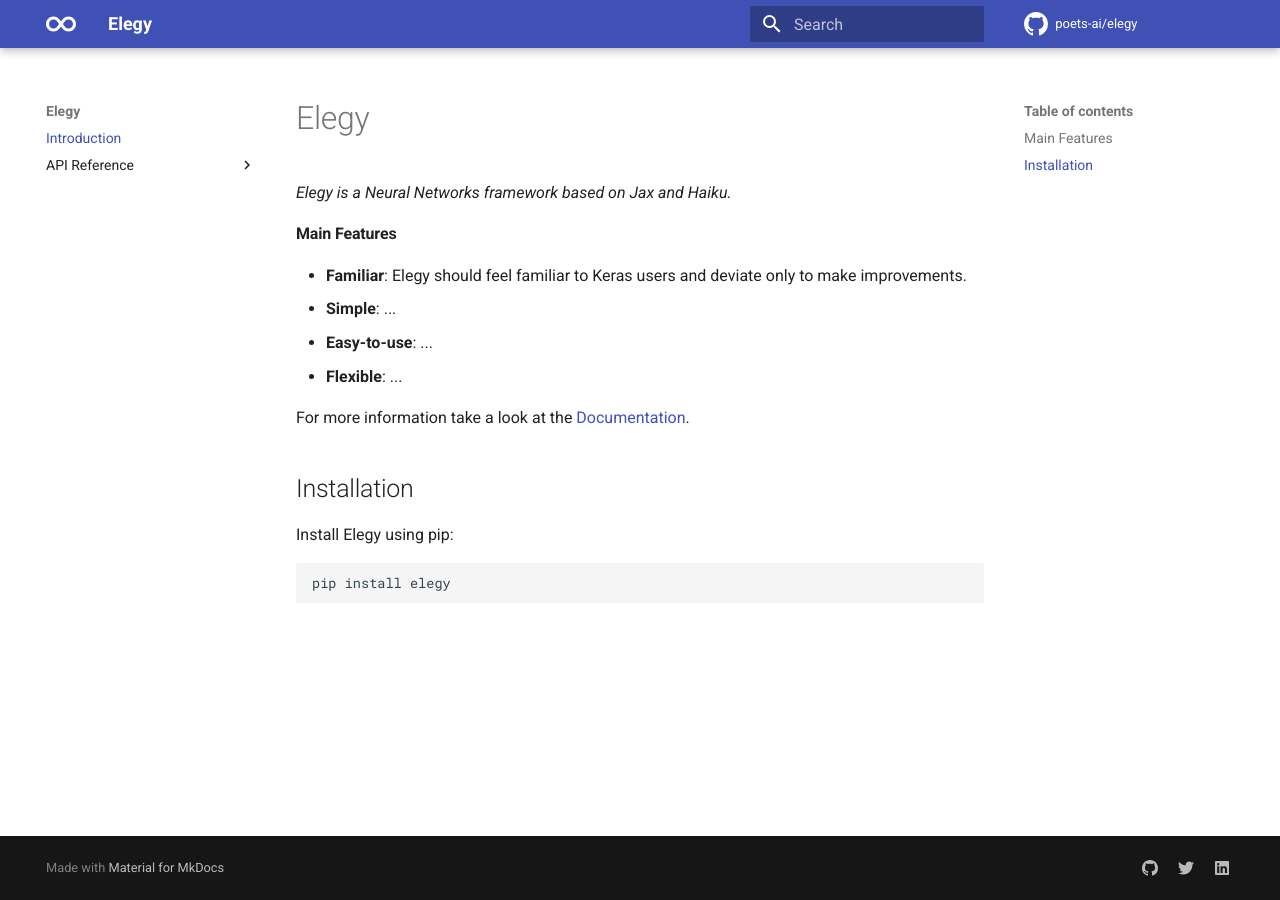
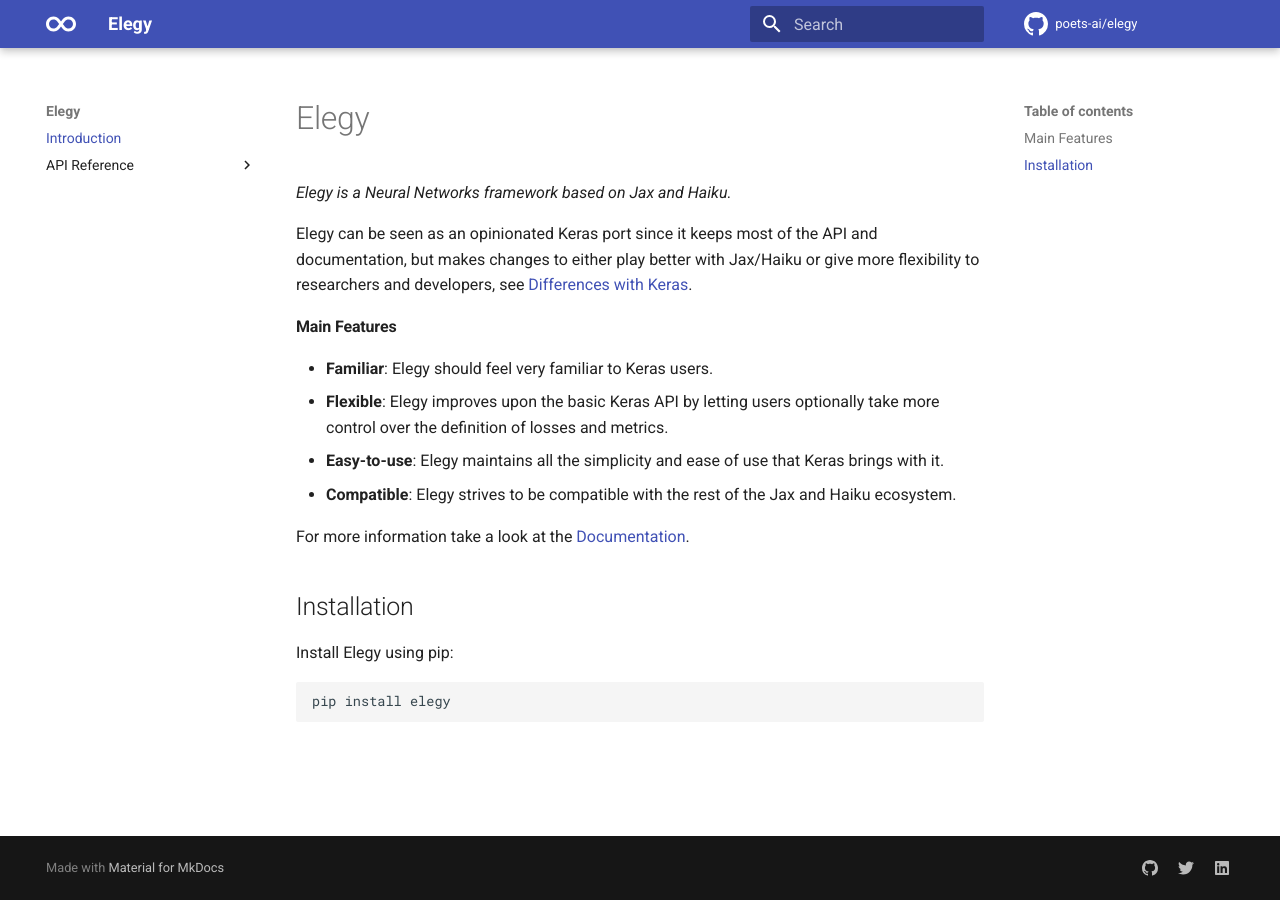
Before and after one commit to poets-ai/elegy, an MkDocs documentation site: the page built from docs/index.md, in a window 1280 px wide. Built offline with MkDocs 1.6.1 and Material for MkDocs 9.7.7, drawn with Linux system fonts in a browser that asks for light colours; comment, search, counter and statistics services are not loaded.

Commit message:
update docs

```diff
--- a/docs/index.md
+++ b/docs/index.md
@@ -2,12 +2,14 @@
 
 _Elegy is a Neural Networks framework based on Jax and Haiku._
 
+Elegy can be seen as an opinionated Keras port since it keeps most of the API and documentation, but makes changes to either play better with Jax/Haiku or give more flexibility to researchers and developers, see [Differences with Keras](https://poets-ai.github.io/elegy/differences-with-keras).
+
 #### Main Features
 
-* **Familiar**: Elegy should feel familiar to Keras users and deviate only to make improvements.
-* **Simple**: ...
-* **Easy-to-use**: ...
-* **Flexible**: ...
+* **Familiar**: Elegy should feel very familiar to Keras users.
+* **Flexible**: Elegy improves upon the basic Keras API by letting users optionally take more control over the definition of losses and metrics.
+* **Easy-to-use**: Elegy maintains all the simplicity and ease of use that Keras brings with it.
+* **Compatible**: Elegy strives to be compatible with the rest of the Jax and Haiku ecosystem.
 
 For more information take a look at the [Documentation](https://poets-ai.github.io/elegy).
 
```
Also changed, not shown: docs/api/metrics/accuracy.md (+5 -0 lines).
